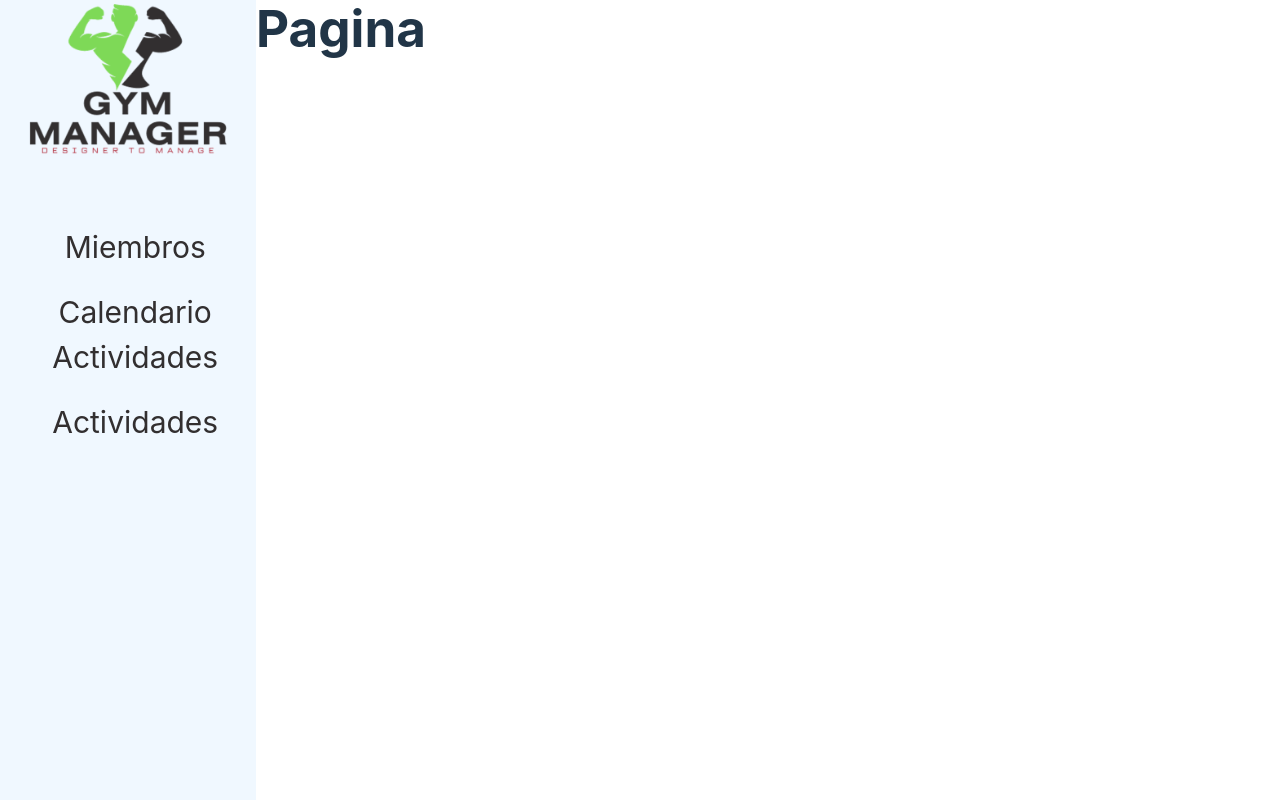
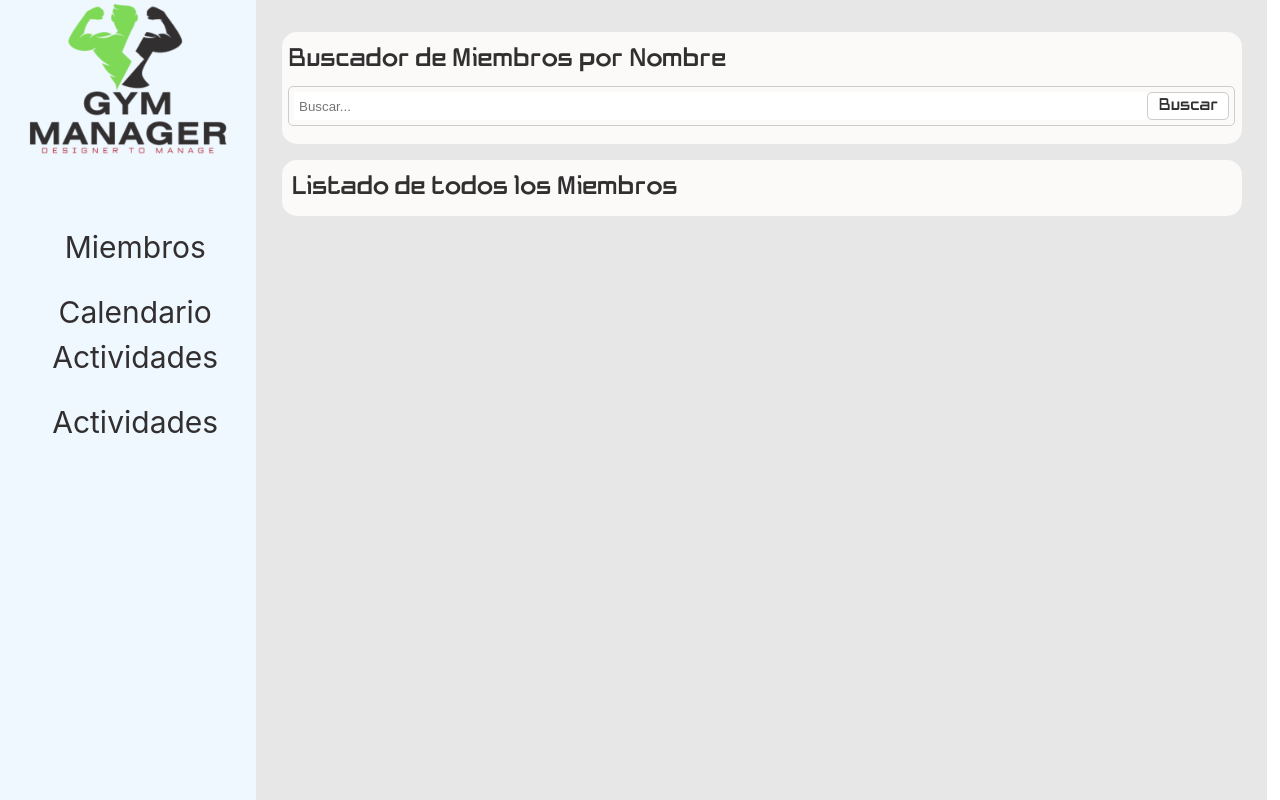
Before and after one commit to FactoriaF5Code/rc2-project-10-group-05, a React (Vite) app: page / in a window 1280 px wide. Built offline with nearby package versions, Linux system fonts and the light colour scheme.

Commit message:
add cotainer search and memberList

```diff
--- a/src/App.css
+++ b/src/App.css
@@ -7,7 +7,12 @@
   outline: none;
 }
 
-.ContainerAllPage {
+.containerCompletPage {
   display: flex;
   flex-direction: row;
+
 }
+
+.page{
+  background-color: #E7E7E7;
+}
--- a/src/App.jsx
+++ b/src/App.jsx
@@ -1,4 +1,5 @@
 import Aside from "./components/Aside/Aside.jsx"
+import HomePage from "./pages/homepage/HomePage.jsx"
 import './App.css'
 
 function App() {
@@ -6,12 +7,10 @@ function App() {
 
   return (
     <>
-      <div className='ContainerAllPage'>
+    <div className="containerCompletPage">
         <Aside />
-        <div>
-          <h1>Pagina</h1>
+        <HomePage />
         </div>
-      </div>
     </>
   )
 }
--- /dev/null
+++ b/src/pages/homepage/HomePage.css
@@ -0,0 +1,70 @@
+@font-face {
+    font-family: "FuentePrincipal";
+    src: url("../../../public/HeliosRegular.ttf");
+  }
+
+.containerHomePage{
+    background-color: #E7E7E7;
+    padding: 4vh 2vw;
+    display: flex;
+    align-items: center;
+    flex-direction: column;
+    gap: 2vh;
+}
+
+.containerSearch{
+    background-color: #FCF9F9;
+    color: #322F30;
+    font-family: "FuentePrincipal", sans-serif;
+    width: 75vw;
+    border-radius: 15px;
+    padding: 10px;
+}
+
+.containerSearch {
+    display: flex;
+    flex-direction: column;
+    align-items: center;
+  }
+.containerTitleSearch{
+    width: 74vw;
+}
+
+.containerMemberList{
+    background-color: #FCF9F9;
+    color: #322F30;
+    font-family: "FuentePrincipal", sans-serif;
+    width: 75vw;
+    border-radius: 15px;
+    padding: 10px;
+}
+
+.search {
+    border: 1px solid #ccc;
+    border-radius: 5px;
+    padding: 5px;
+    height: 5vh;
+    width: 74vw;
+    display: flex;
+    margin: 1vh;
+  }
+
+  .search input {
+    flex-grow: 1;
+    border: none;
+    outline: none;
+    padding: 5px;
+  }
+
+  .search button {
+    border: 1px solid #ccc;
+    border-radius: 5px;
+    background-color: #fff;
+    color: #322F30;
+    padding: 5px 10px;
+    cursor: pointer;
+  }
+
+  .search button:hover {
+    background-color: #7ed957;
+  }
--- /dev/null
+++ b/src/pages/homepage/HomePage.jsx
@@ -0,0 +1,24 @@
+import "./HomePage.css";
+
+function HomePage() {
+    return (
+        <>
+            <div className="containerHomePage">
+                <section className="containerSearch">
+                    <div className="containerTitleSearch">
+                    <h2>Buscador de Miembros por Nombre</h2>
+                    </div>
+                    <form class="search">
+                        <input type="text" placeholder="Buscar..." />
+                        <button type="submit">Buscar</button>
+                    </form>
+                </section>
+                <section className="containerMemberList">
+                    <h2>Listado de todos los Miembros</h2>
+                </section>
+            </div>
+        </>
+    )
+}
+
+export default HomePage
```
